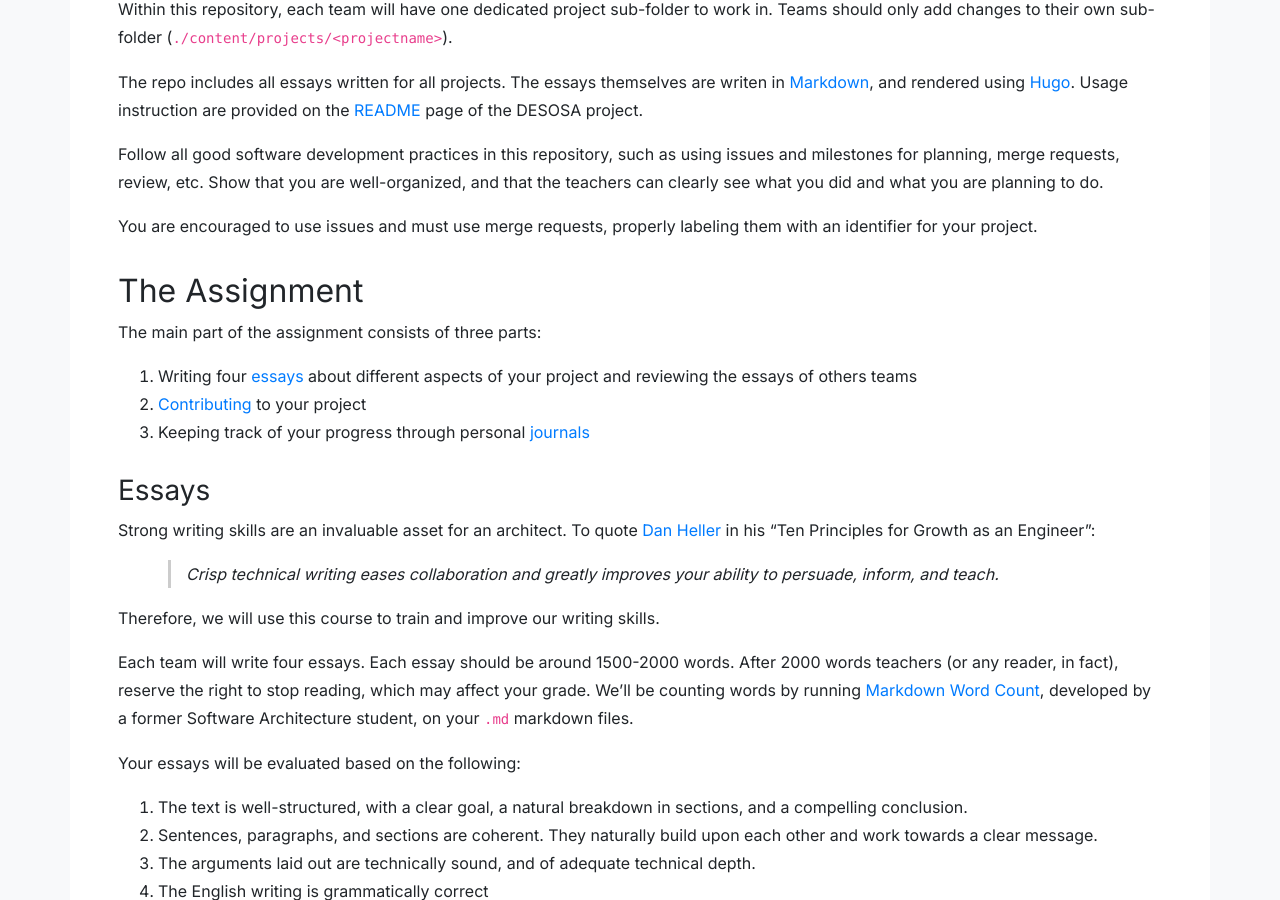
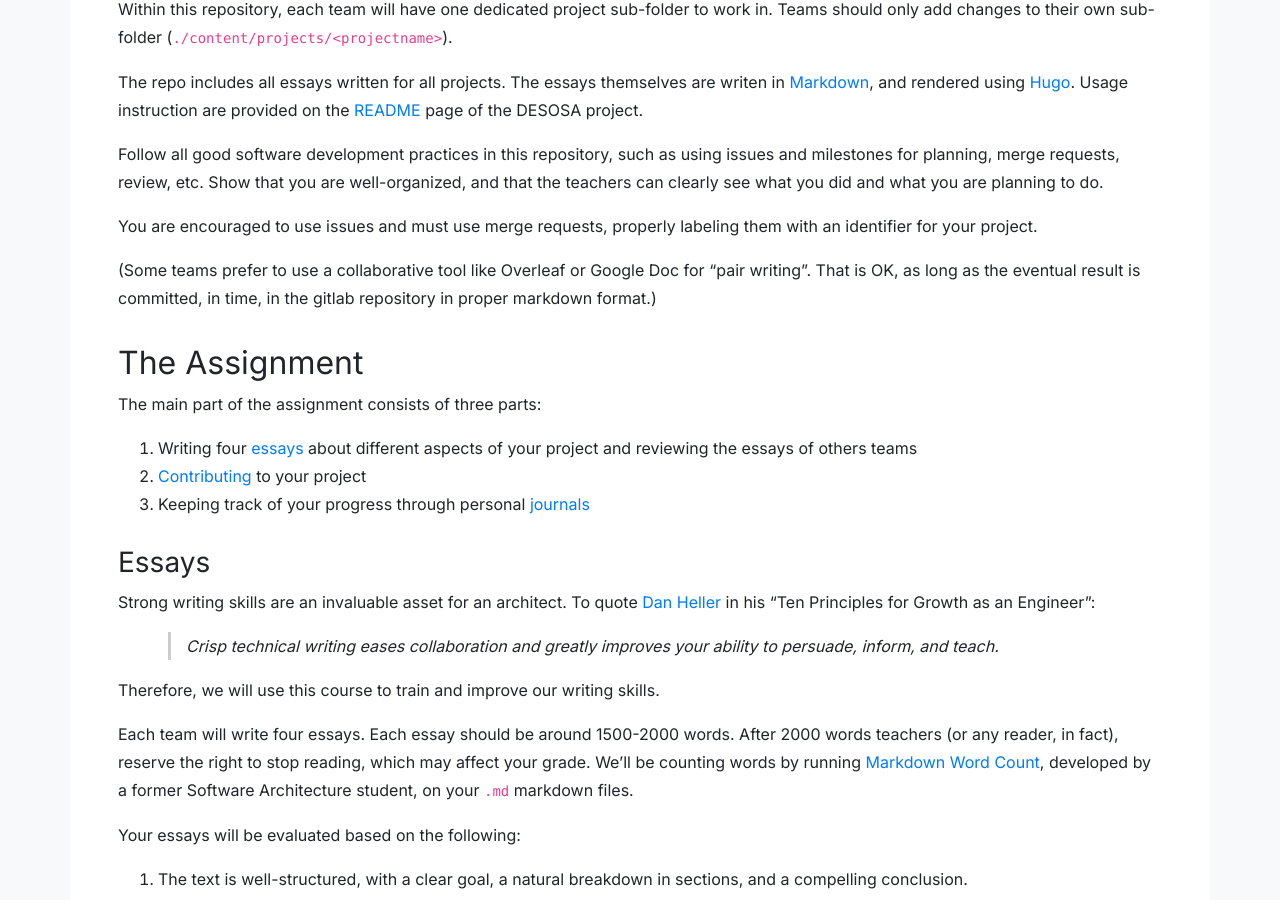
Before and after one commit to SERG-Delft/delftswa, a Jekyll site: the page built from 2021/assignment.md, in a window 1280 px wide and 900 px high, scrolled down 2495 px. Built offline with Jekyll 4.4.1, drawn with Linux system fonts in a browser that asks for light colours.

Commit message:
Allow overleaf

```diff
--- a/2021/assignment.md
+++ b/2021/assignment.md
@@ -66,6 +66,8 @@ The repo includes all essays written for all projects. The essays themselves are
 Follow all good software development practices in this repository, such as using issues and milestones for planning, merge requests, review, etc. Show that you are well-organized, and that the teachers can clearly see what you did and what you  are planning to do.
 
 You are encouraged to use issues and must use merge requests, properly labeling them with an identifier for your project.
+
+(Some teams prefer to use a collaborative tool like Overleaf or Google Doc for "pair writing". That is OK, as long as the eventual result is committed, in time, in the gitlab repository in proper markdown format.)
 
 [gitlab-desosa]: https://gitlab.ewi.tudelft.nl/in4315/2020-2021/desosa2021
 [hugo]: https://gohugo.io/
```
